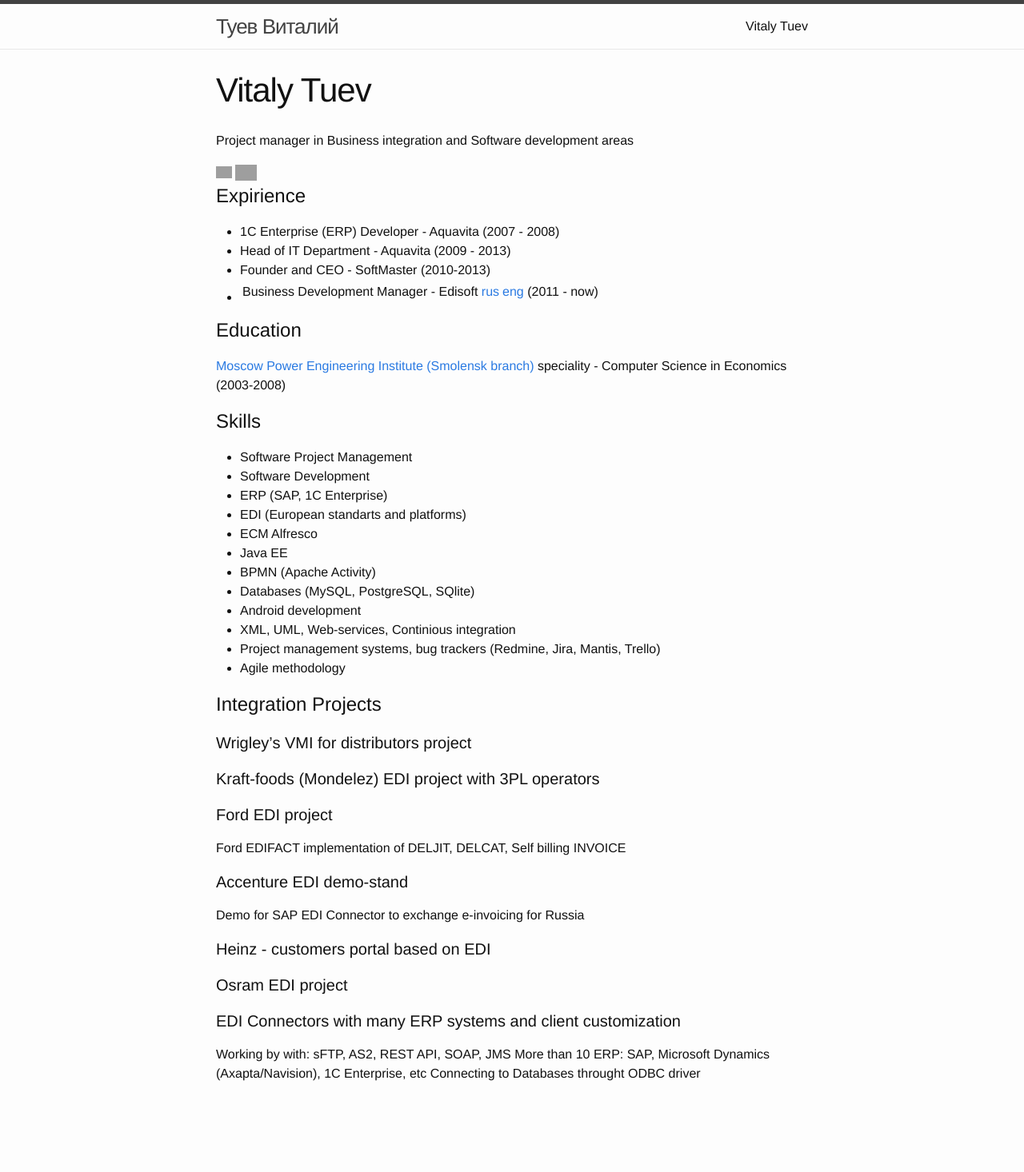
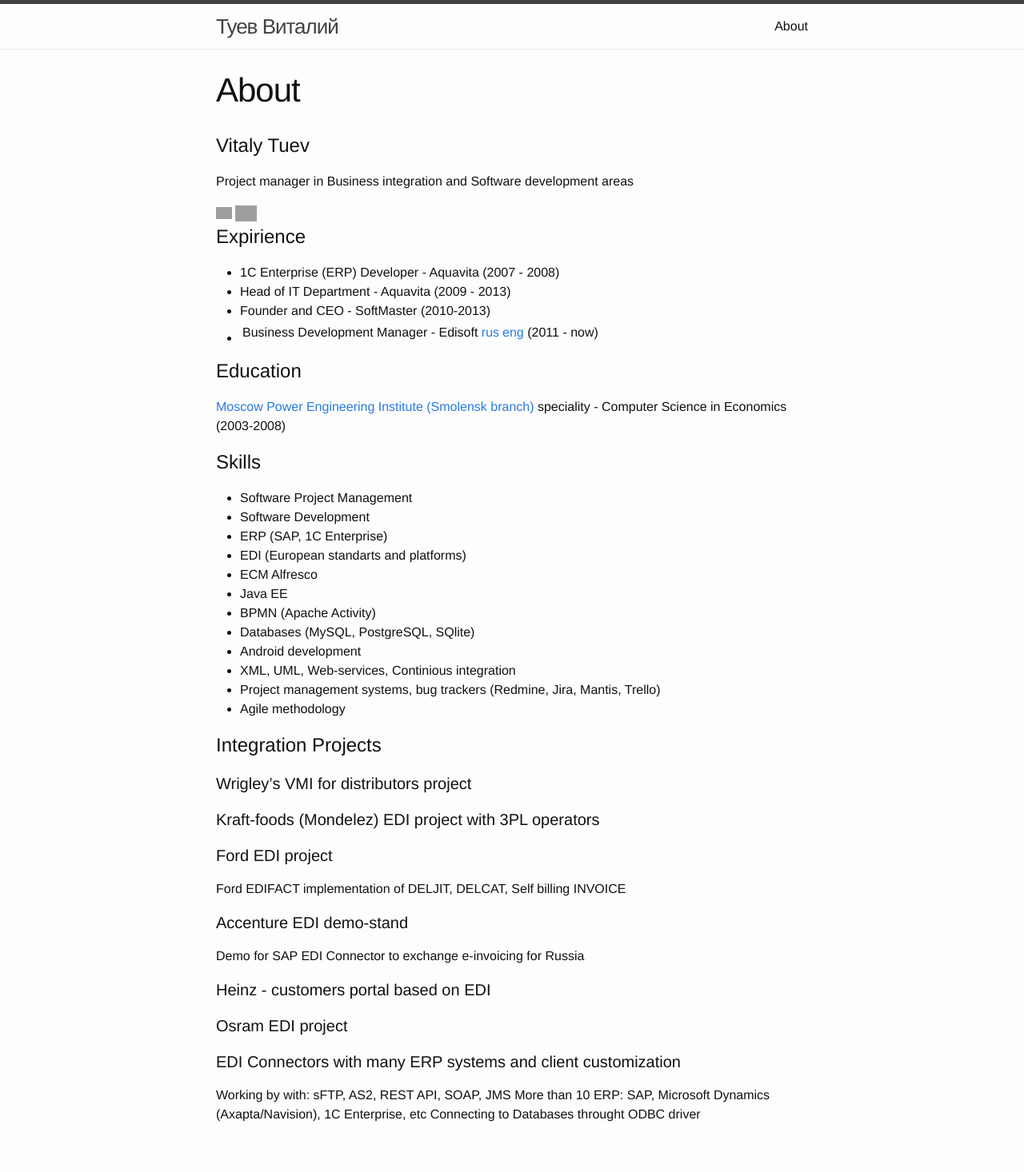
Before and after one commit to vetal232/vetal232.github.io, a Jekyll site: the page built from about.md, in a window 1280 px wide. Shown: the whole page at 80% size. Built offline with Jekyll 4.4.1, drawn with Linux system fonts in a browser that asks for light colours; before the commit the page ends 1415 px from its top, so only the background shows below that; grey boxes are pictures that could not be loaded.

Commit message:
Update about.md

```diff
--- a/about.md
+++ b/about.md
@@ -1,8 +1,9 @@
 ---
 layout: page
-title: Vitaly Tuev
+title: About
 permalink: /about/
 ---
+# Vitaly Tuev
 Project manager in Business integration and Software development areas
 
 
```
